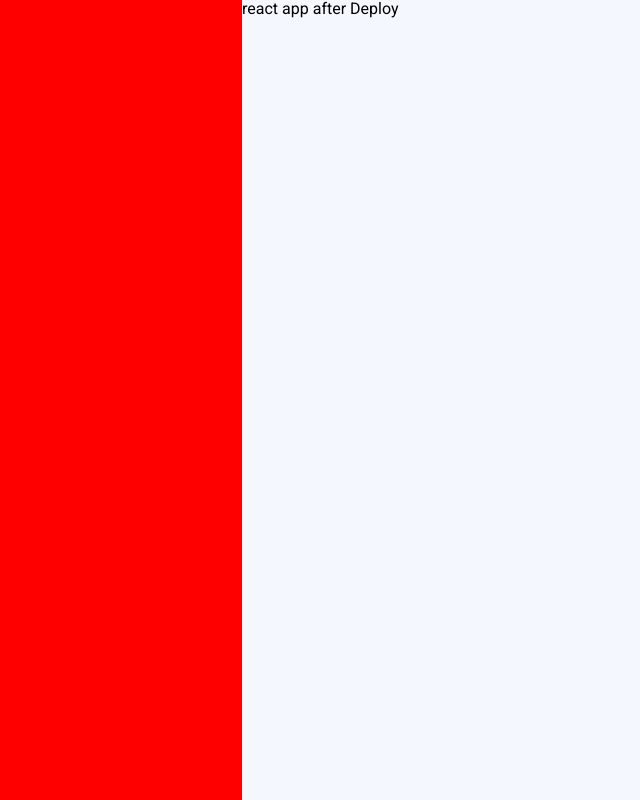
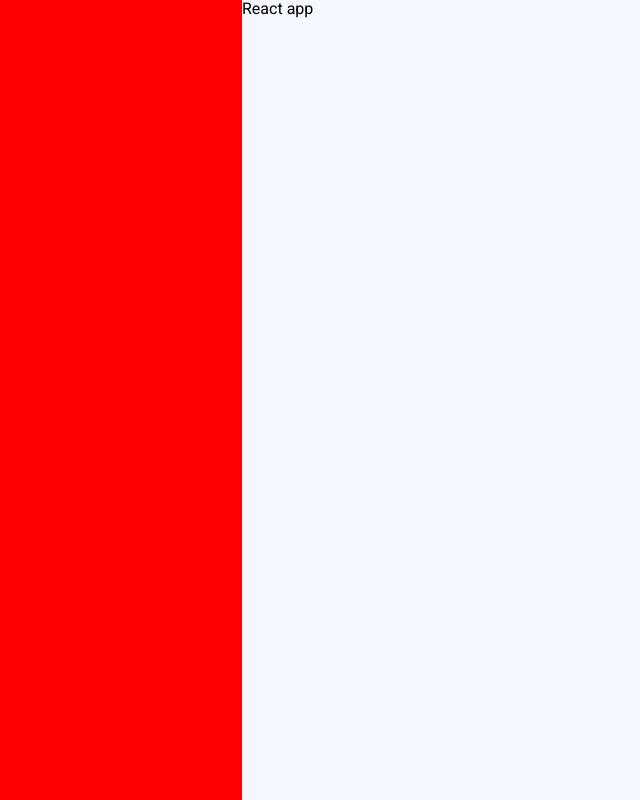
Before and after one commit to KarlokZhang/casenote-crm, a React (Create React App) app: page / in a window 1280 px wide. Shown: the whole page, without its empty margins (46-686 px from the left). Built offline with nearby package versions, Linux system fonts and the light colour scheme.

Commit message:
fix styles

```diff
--- a/src/App.tsx
+++ b/src/App.tsx
@@ -14,9 +14,7 @@ const App: React.FC = () => {
   return (
     <Wrapper className="App">
       <Sidebar />
-      <Content>
-        <div>react app after Deploy</div>
-      </Content>
+      <Content />
     </Wrapper>
   );
 };
--- a/src/components/Content/Content.tsx
+++ b/src/components/Content/Content.tsx
@@ -1,5 +1,4 @@
-import React, { ReactNode } from 'react';
-
+import React from 'react';
 import styled from 'styled-components';
 
 const Container = styled.div`
@@ -7,12 +6,12 @@ const Container = styled.div`
   flex: 1;
 `;
 
-interface ContentProps {
-  children: ReactNode;
-}
-
-const Content: React.FC<ContentProps> = ({ children }) => {
-  return <Container>{children}</Container>;
+const Content: React.FC = () => {
+  return (
+    <Container>
+      <div>React app</div>
+    </Container>
+  );
 };
 
 export default Content;
```
